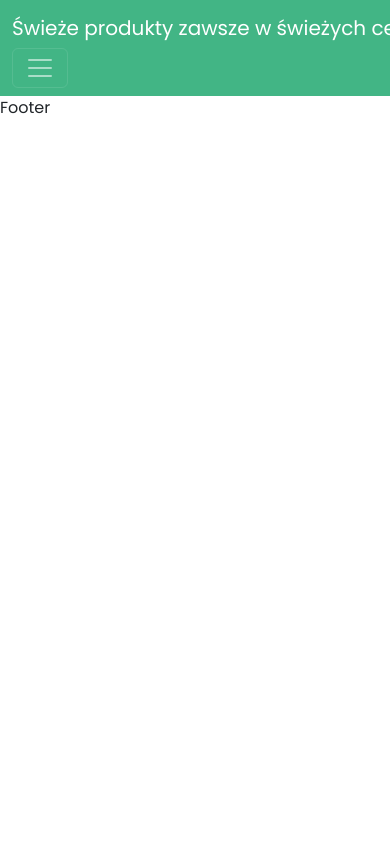
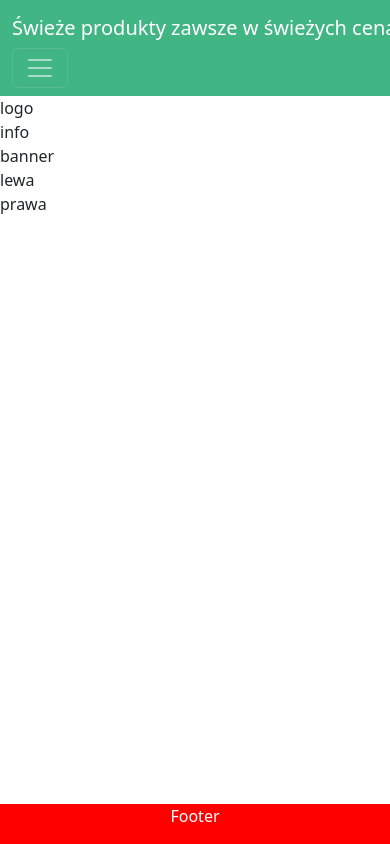
Before and after one commit to HStasiowski/StoronaSklep, a Django app: page /main/ in a window 390 px wide; the page is wider, and only the part inside the window is pictured. Run offline with Django 4.2, Linux system fonts and the light colour scheme.

Commit message:
correct css

```diff
--- /dev/null
+++ b/SklepInternetowy/main/static/main/style.css
@@ -0,0 +1,34 @@
+.container {
+  border: 600px outset red;
+  text-align: center;
+}
+
+
+
+
+
+
+
+
+
+
+
+
+
+
+
+.footer {
+  position: fixed;
+  left: 0;
+  bottom: 0;
+  width: 100%;
+  background-color: red;
+  color: white;
+  text-align: center;
+}
+
+.content {
+  border: 100% outset red;
+  float: left;
+  text-align: center;
+}
--- a/SklepInternetowy/main/templates/main/index.html
+++ b/SklepInternetowy/main/templates/main/index.html
@@ -1,13 +1,12 @@
 <!DOCTYPE html>
 <html lang="en">
+
 <head>
     <meta charset="UTF-8">
     <meta name="viewport" content="width=device-width, initial-scale=1.0">
     {% load static %}
 
     <link rel="stylesheet" href="{% static 'main/style.css' %}">
-
-    <link rel="stylesheet" href="style.css">
     <link href="https://cdn.jsdelivr.net/npm/bootstrap@5.2.2/dist/css/bootstrap.min.css" rel="stylesheet"
         integrity="sha384-Zenh87qX5JnK2Jl0vWa8Ck2rdkQ2Bzep5IDxbcnCeuOxjzrPF/et3URy9Bv1WTRi" crossorigin="anonymous">
     <script src="https://cdn.jsdelivr.net/npm/bootstrap@5.2.2/dist/js/bootstrap.bundle.min.js"
@@ -45,40 +44,16 @@
             </div>
         </div>
     </nav>
-<!--<style>-->
-<!--    .big {-->
-<!--        border: 100% outset red;-->
-<!--        background-color: lightblue;-->
-<!--        text-align: center;-->
-<!--    }-->
-
-<!--    .footer {-->
-<!--        position: fixed;-->
-<!--        left: 0;-->
-<!--        bottom: 0;-->
-<!--        width: 100%;-->
-<!--        background-color: red;-->
-<!--        color: white;-->
-<!--        text-align: center;-->
-<!--    }-->
-
-<!--    .middle {-->
-<!--        border: 100% outset red;-->
-<!--        float: left;-->
-<!--        text-align: center;-->
-<!--    }-->
-<!--</style>-->
-
     <div id="container">
         <div id="header">
-        <div id="logo"></div>
-        <div id="top_info"></div>
+            <div id="logo">logo</div>
+            <div id="top_info">info</div>
         </div>
         <div id="content">
-        <div id="banner"></div>
+            <div id="banner">banner</div>
+            <div id="left_col">lewa</div>
+            <div id="right_col">prawa</div>
         </div>
-
-
     </div>
     <div class="footer">
         <p>Footer</p>
--- a/SklepInternetowy/static/main/style.css
+++ /dev/null
@@ -1,152 +0,0 @@
-@import url('https://fonts.googleapis.com/css2?family=Poppins:wght@200;300;400;500;600;700&display=swap');
-*{
-  margin: 0;
-  padding: 0;
-  box-sizing: border-box;
-  font-family: 'Poppins', sans-serif;
-}
-/* custom scroll bar */
-::-webkit-scrollbar {
-    width: 10px;
-}
-::-webkit-scrollbar-track {
-    background: #f1f1f1;
-}
-::-webkit-scrollbar-thumb {
-    background: #888;
-}
-::selection{
-  background: rgb(0,123,255,0.3);
-}
-.content{
-    max-width: 1250px;
-    margin: auto;
-    padding: 0 30px;
-  }
-  .navbar{
-    position: fixed;
-    width: 100%;
-    z-index: 2;
-    padding: 25px 0;
-    transition: all 0.3s ease;
-  }
-  .navbar.sticky{
-    background: #1b1b1b;
-    padding: 10px 0;
-    box-shadow: 0px 3px 5px 0px rgba(0,0,0,0.1);
-  }
-  .navbar .content{
-    display: flex;
-    align-items: center;
-    justify-content: space-between;
-  }
-  .navbar .logo a{
-    color: #fff;
-    font-size: 30px;
-    font-weight: 600;
-    text-decoration: none;
-  }
-  .navbar .menu-list{
-    display: inline-flex;
-  }
-  .menu-list li{
-    list-style: none;
-  }
-  .menu-list li a{
-    color: #fff;
-    font-size: 18px;
-    font-weight: 500;
-    margin-left: 25px;
-    text-decoration: none;
-    transition: all 0.3s ease;
-  }
-  .menu-list li a:hover{
-    color: #007bff;
-  }
-  .banner{
-    background: url("banner.jpg") no-repeat;
-    height: 100vh;
-    background-size: cover;
-    background-position: center;
-    background-attachment: fixed;
-  }
-  .about{
-    padding: 30px 0;
-  }
-  .about .title{
-    font-size: 38px;
-    font-weight: 700;
-   }
-  .about p{
-    padding-top: 20px;
-    text-align: justify;
-  }
-  .icon{
-    color: #fff;
-    font-size: 20px;
-    cursor: pointer;
-    display: none;
-  }
-  .menu-list .cancel-btn{
-    position: absolute;
-    right: 30px;
-    top: 20px;
-  }
-  @media (max-width: 1230px) {
-    .content{
-      padding: 0 60px;
-    }
-  }
-  @media (max-width: 1100px) {
-    .content{
-      padding: 0 40px;
-    }
-  }
-  @media (max-width: 900px) {
-    .content{
-      padding: 0 30px;
-    }
-  }
-  @media (max-width: 868px) {
-    body.disabled{
-      overflow: hidden;
-    }
-    .icon{
-      display: block;
-    }
-    .icon.hide{
-      display: none;
-    }
-    .navbar .menu-list{
-      position: fixed;
-      height: 100vh;
-      width: 100%;
-      max-width: 400px;
-      left: -100%;
-      top: 0px;
-      display: block;
-      padding: 40px 0;
-      text-align: center;
-      background: #222;
-      transition: all 0.3s ease;
-    }
-    .navbar.show .menu-list{
-      left: 0%;
-    }
-    .navbar .menu-list li{
-      margin-top: 45px;
-    }
-    .navbar .menu-list li a{
-      font-size: 23px;
-      margin-left: -100%;
-      transition: 0.6s cubic-bezier(0.68, -0.55, 0.265, 1.55);
-    }
-    .navbar.show .menu-list li a{
-      margin-left: 0px;
-    }
-  }
-  @media (max-width: 380px) {
-    .navbar .logo a{
-      font-size: 27px;
-    }
-  }
```
Lines whose indentation alone changed are shown as unchanged.
